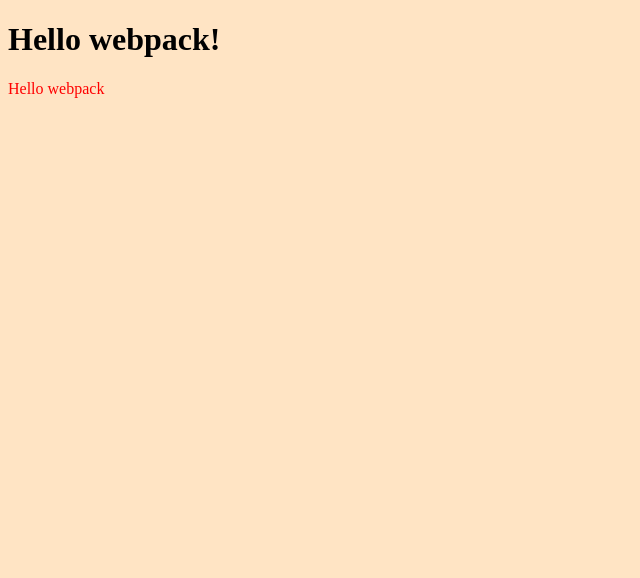
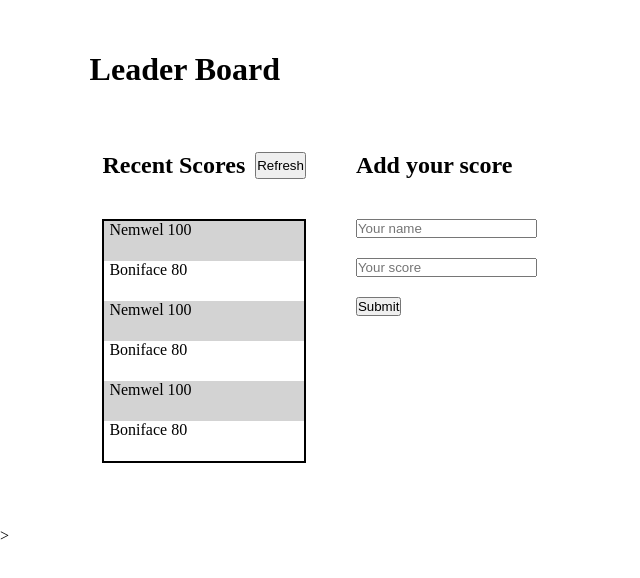
Before and after one commit to Nemwel-Boniface/Nemwel-LeaderBoard, a website built with webpack: page src/index.html in a window 1280 px wide. Shown: the whole page, without its empty margins (0-640 px from the left). Built offline with nearby package versions, Linux system fonts and the light colour scheme.

Commit message:
Update Leaderboard basic setup

```diff
--- a/src/index.html
+++ b/src/index.html
@@ -3,9 +3,40 @@
 <head>
     <meta charset="UTF-8">
     <meta name="viewport" content="width=device-width, initial-scale=1.0">
-    <title>Wbpack Exercise</title>
+    <title>Nemwel Leader Board</title>
 </head>
 <body>
-    <h1>Hello webpack!</h1>
+    <h1>Leader Board</h1>
+    <main class="main">
+        <section class="left">
+            <div class="leftHeader">
+                <h2>Recent Scores</h2>
+                <button type="button">Refresh</button>
+            </div>
+            <div class="leftBody">
+                <ul>
+                    <li>Nemwel 100</li>
+                    <li>Boniface 80</li>
+                    <li>Nemwel 100</li>
+                    <li>Boniface 80</li>
+                    <li>Nemwel 100</li>
+                    <li>Boniface 80</li>
+                </ul>
+            </div>
+        </section>
+
+        <section class="right">
+            <div class="rightHeader">
+                <h2>Add your score</h2>
+            </div>
+            <div class="rightBody">
+                <form id="form">
+                    <input type="text" id="name" name="name" placeholder="Your name" required><br>
+                    <input type="number" id="number" name="number" placeholder="Your score" required><br>
+                    <button type="submit">Submit</button>
+                </form>
+            </div>
+        </section>
+    </main>>
 </body>
 </html>
--- a/src/index.js
+++ b/src/index.js
@@ -1,14 +1,2 @@
 import _ from 'lodash';
 import './style.css';
-
-function component() {
-  const element = document.createElement('div');
-
-  // Lodash, now imported by this script
-  element.innerHTML = _.join(['Hello', 'webpack'], ' ');
-  element.classList.add('hello');
-
-  return element;
-}
-
-document.body.appendChild(component());
--- a/src/style.css
+++ b/src/style.css
@@ -1,7 +1,50 @@
-body {
-  background-color: bisque;
+*{
+  margin: 0;
+  padding: 0;
+  box-sizing: border-box;
+}
+h1 {
+  margin: 4% 7%;
+}
+.main {
+  margin: 5% 8%;
+  display: flex;
+  gap: 50px;
 }
 
-.hello {
-  color: red;
+.leftHeader {
+  display: flex;
+  margin-bottom: 40px;
 }
+
+.leftHeader h2 {
+  margin-right: 10px;
+}
+.leftHeader button {
+  padding: 0;
+}
+
+.leftBody ul {
+  border: 2px solid #000;
+  margin: 0;
+  padding: 0;
+}
+
+.leftBody ul li {
+  width: 100%;
+  list-style-type: none;
+  height: 40px;
+  margin: auto 0;
+  padding-left: 5px;
+}
+.leftBody ul li:nth-child(odd) {
+  background-color: lightgray;
+}
+
+.rightHeader {
+  margin-bottom: 40px;
+}
+
+.rightBody form input {
+  margin-bottom: 20px;
+}
```
Also changed, not shown: dist/index.html, dist/main.js.
